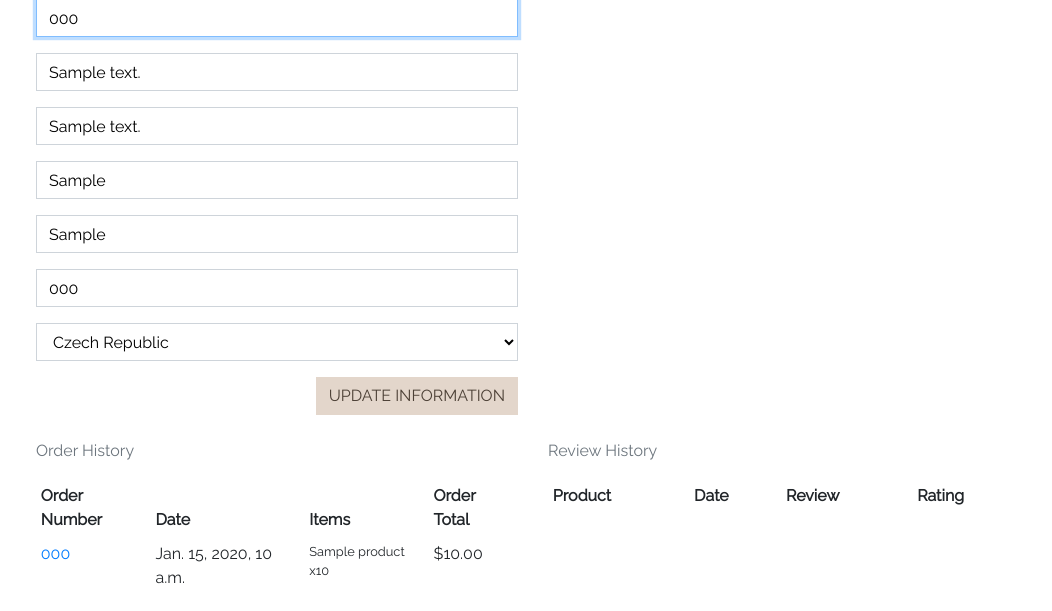
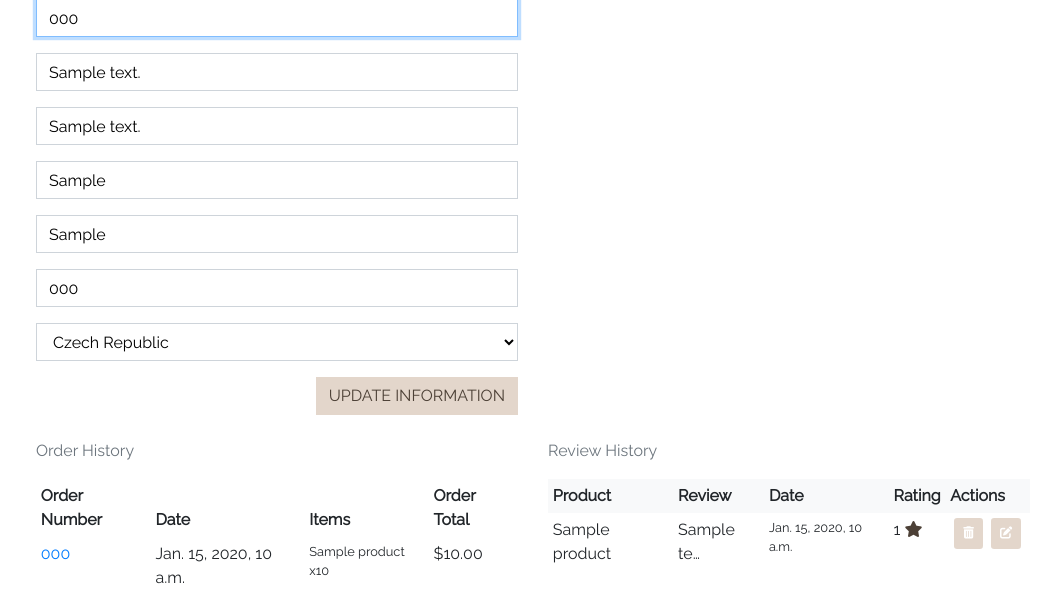
Before and after one commit to AudreyLL88/chelsea_wolfe_v1, a Django app: page /profile/ in a window 1280 px wide. Shown: the part 317-928 px from the top of the page, without its empty margins (107-1159 px from the left). Run offline with Django 3.2, Linux system fonts and the light colour scheme; a user stored in the database is signed in; tables that the repository leaves empty hold one stand-in row (values such as "Sample post"); lists and menus that the app fills with data are empty; some libraries are stand-ins or nearby versions; some web fonts are replaced.

Commit message:
Add reviews to profile page

```diff
--- a/profiles/templates/profiles/profile.html
+++ b/profiles/templates/profiles/profile.html
@@ -79,28 +79,52 @@
                 <div class="order-history table-responsive">
                     <table class="table table-sm table-borderless">
                         <thead>
-                            <tr>
+                            <tr class="bg-light">
                                 <th>Product</th>
+                                <th>Review</th>
                                 <th>Date</th>
-                                <th>Review</th>
                                 <th>Rating</th>
+                                <th>Actions</th>
                             </tr>
                         </thead>
                         <tbody>
+                            {% for review in reviews %}
                                 <tr>
                                     <td>
-                                        <a href=""
-                                        title="">
-                                        </a>
+                                       {{ review.product }}
                                     </td>
-                                    <td></td>
                                     <td>
-                                        <ul class="list-unstyled">
-                                            <li class="small"></li>
-                                        </ul>
+                                        {{ review.review|truncatechars:10 }}
                                     </td>
-                                    <td></td>
+                                    <td>
+                                        <p class="small">{{ review.date }}</p>
+                                    </td>
+                                    <td>{{ review.rating }} <i class="fas fa-star"></i></td>
+                                    <td class="d-flex align-items-start">
+                                        <button type="button" class=" btn btn-full btn-sm mx-1" data-toggle="modal" data-target="#deleteReview-{{ review.id }}"><i class="fas fa-trash-alt fa-sm"></i></button>
+                                        <a href="{% url 'edit_review' review.id %}" class=" btn btn-full btn-sm mx-1"><i class="fas fa-edit fa-sm"></i></a>
+                                        <div class="modal fade" id="deleteReview-{{ review.id }}" tabindex="-1" aria-labelledby="deleteLabel-{{ review.id }}" aria-hidden="true">
+                                                <div class="modal-dialog">
+                                                    <div class="modal-content">
+                                                        <div class="modal-header">
+                                                            <h3 class="modal-title text-full font-weight-bold" id="deleteLabel">Do you want to delete your review?</h3>
+                                                            <button type="button" class="close" data-dismiss="modal" aria-label="Close">
+                                                                <span aria-hidden="true">&times;</span>
+                                                            </button>
+                                                        </div>
+                                                        <div class="modal-body">
+                                                            <p>Are you sure that your want to delete your review? This action cannot be undone.</p>
+                                                        </div>
+                                                        <div class="modal-footer">
+                                                            <button type="button" class="btn btn-outline-secondary" data-dismiss="modal">Cancel</button>
+                                                            <a href="{% url 'delete_review' review.id %}" class="btn btn-danger ml-3">Delete</a>
+                                                        </div>
+                                                    </div>
+                                                </div>
+                                            </div>
+                                    </td>
                                 </tr>
+                            {% endfor %}
                         </tbody>
                     </table>
                 </div>
--- a/profiles/views.py
+++ b/profiles/views.py
@@ -4,6 +4,7 @@ from django.contrib.auth.decorators import login_required
 from .models import UserProfile
 from .forms import UserProfileForm
 from checkout.models import Order
+from products.models import Review
 
 
 @login_required
@@ -22,11 +23,13 @@ def profile(request):
     else:
         form = UserProfileForm(instance=profile)
     orders = profile.orders.all()
+    reviews = Review.objects.filter(reviewer=request.user)
 
     template = 'profiles/profile.html'
     context = {
         'form': form,
         'orders': orders,
+        'reviews': reviews,
         'on_profile_page': True
     }
 
```
Also changed, not shown: products/templates/products/product_detail.html (+0 -25 lines), products/views.py (+4 -4 lines).
